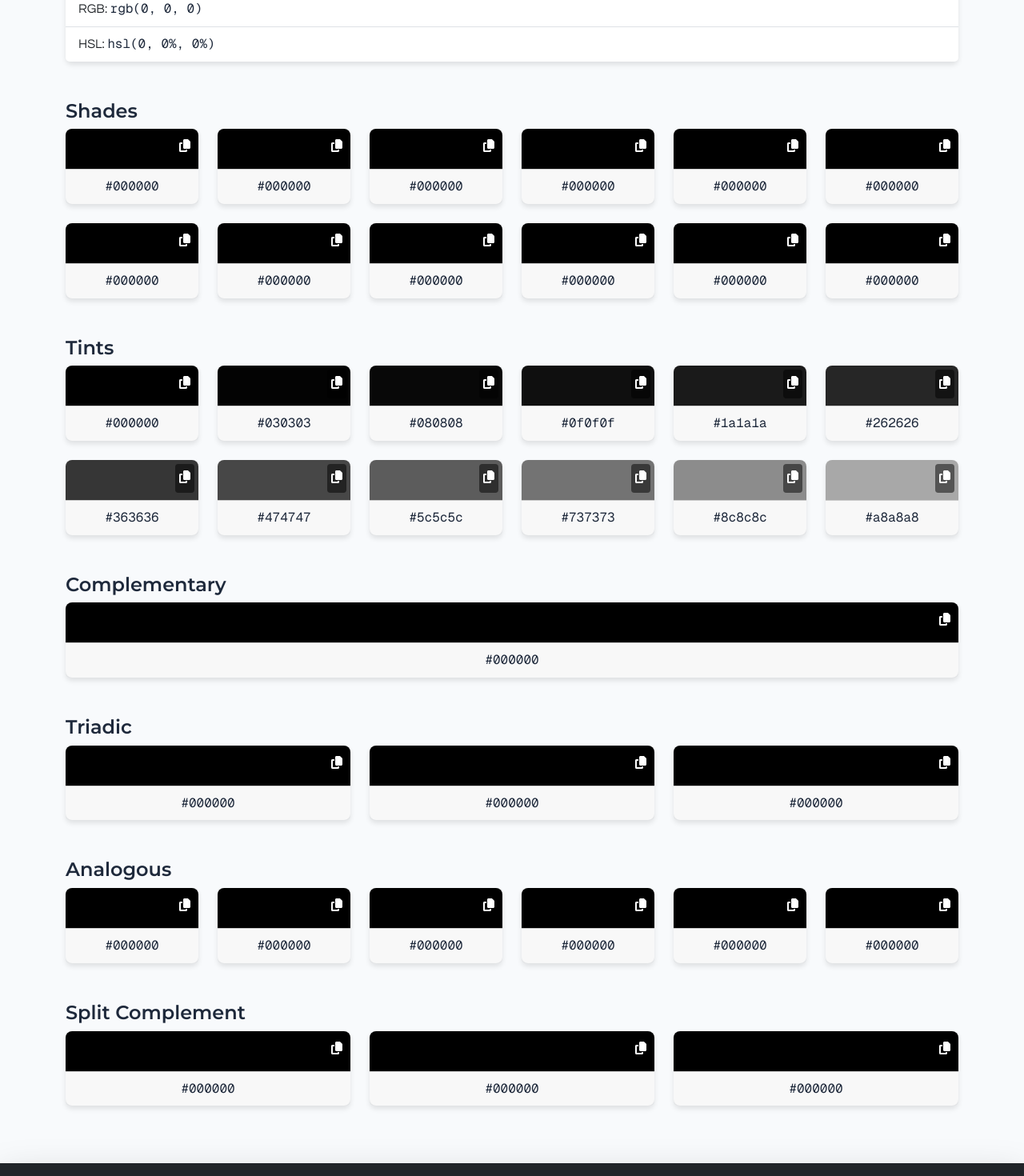
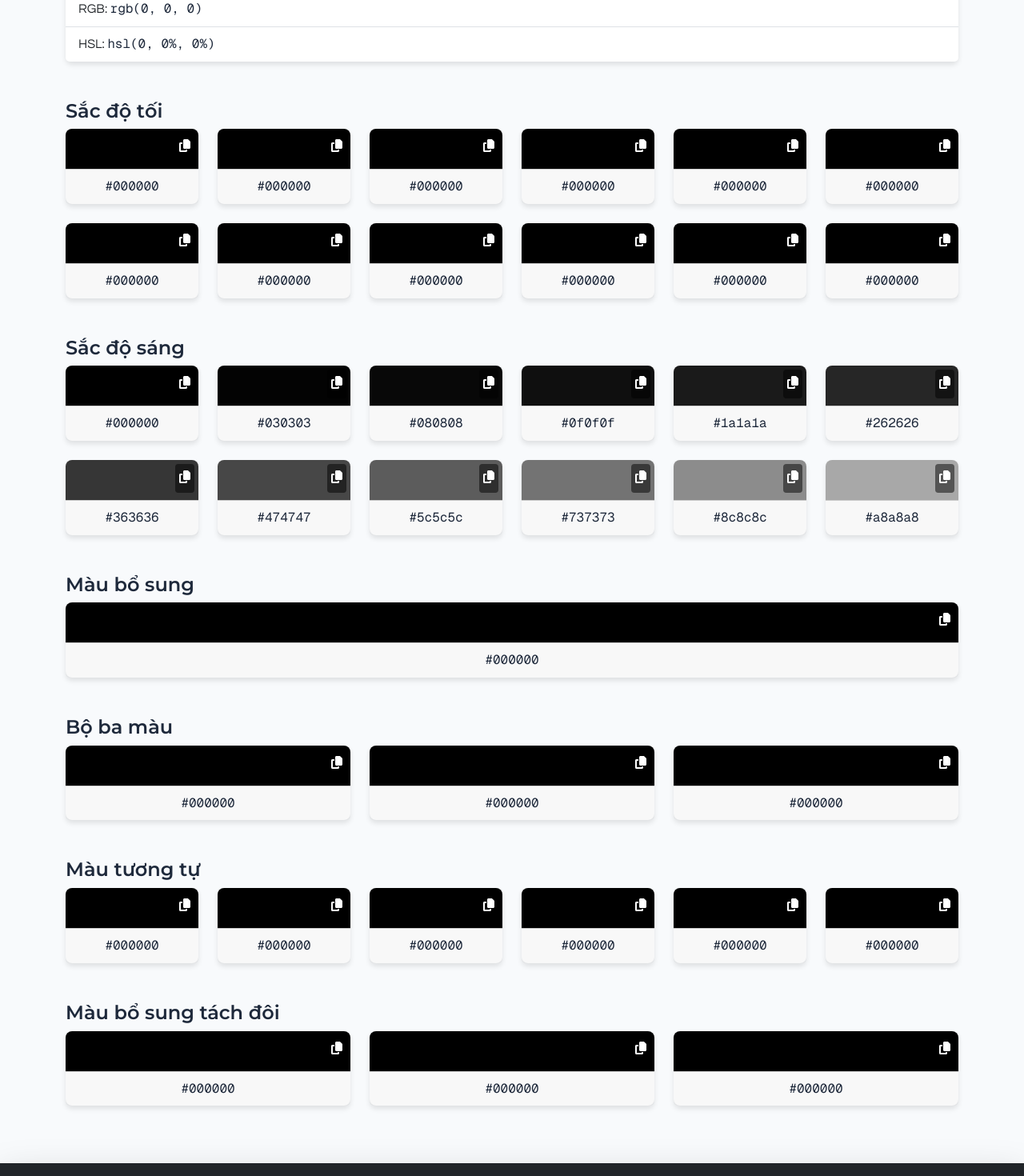
Before and after one commit to tungpham42/mausac, a Next.js app: page /000000 in a window 1280 px wide. Shown: the part 580-2050 px from the top of the page at 80% size. Built offline with nearby package versions, Linux system fonts and the light colour scheme.

Commit message:
Refactor ColorPalette to separate label and title props
Updated ColorPalette to accept both a static English 'title' for section headings and a localized 'label' for display, improving internationalization. Adjusted usage in ColorPage and updated Vietnamese translations for color-related terms.

```diff
--- a/app/[color]/page.tsx
+++ b/app/[color]/page.tsx
@@ -122,31 +122,37 @@ export default async function ColorPage({
         <ColorCard hex={formats.hex} />
         <ColorFormats formats={formats} />
         <ColorPalette
-          title={getTranslation(language, "colorPage.shades") as string}
+          title="Shades"
+          label={getTranslation(language, "colorPage.shades") as string}
           colors={shades}
         />
         <ColorPalette
-          title={getTranslation(language, "colorPage.tints") as string}
+          title="Tints"
+          label={getTranslation(language, "colorPage.tints") as string}
           colors={tints}
         />
         {complement && (
           <ColorPalette
-            title={
+            title="Complementary"
+            label={
               getTranslation(language, "colorPage.complementary") as string
             }
             colors={[complement]}
           />
         )}
         <ColorPalette
-          title={getTranslation(language, "colorPage.triadic") as string}
+          title="Triadic"
+          label={getTranslation(language, "colorPage.triadic") as string}
           colors={triadic}
         />
         <ColorPalette
-          title={getTranslation(language, "colorPage.analogous") as string}
+          title="Analogous"
+          label={getTranslation(language, "colorPage.analogous") as string}
           colors={analogous}
         />
         <ColorPalette
-          title={
+          title="Split Complement"
+          label={
             getTranslation(language, "colorPage.splitComplement") as string
           }
           colors={splitComp}
--- a/components/ColorPalette.tsx
+++ b/components/ColorPalette.tsx
@@ -7,9 +7,11 @@ import { FontAwesomeIcon } from "@fortawesome/react-fontawesome";
 import { faCopy } from "@fortawesome/free-solid-svg-icons";
 
 export default function ColorPalette({
+  label,
   title,
   colors,
 }: {
+  label: string;
   title: string;
   colors: string[];
 }) {
@@ -26,7 +28,7 @@ export default function ColorPalette({
 
   return (
     <>
-      <h4>{title}</h4>
+      <h4>{label}</h4>
       <Row className="mb-4">
         {colors.map((color, idx) => {
           const parsedColor = parseColor(color);
--- a/translations.ts
+++ b/translations.ts
@@ -128,12 +128,12 @@ export const translations: { [key: string]: Translations } = {
       imageAlt: "Xem trước <hex> - Tra cứu mã màu",
       header: "Tra cứu mã màu cho <hex>",
       unnamedColor: "Màu không tên",
-      shades: "Shades",
-      tints: "Tints",
-      complementary: "Complementary",
-      triadic: "Triadic",
-      analogous: "Analogous",
-      splitComplement: "Split Complement",
+      shades: "Sắc độ tối",
+      tints: "Sắc độ sáng",
+      complementary: "Màu bổ sung",
+      triadic: "Bộ ba màu",
+      analogous: "Màu tương tự",
+      splitComplement: "Màu bổ sung tách đôi",
       backToHome: "Quay về trang chủ",
     },
     notFound: {
```
